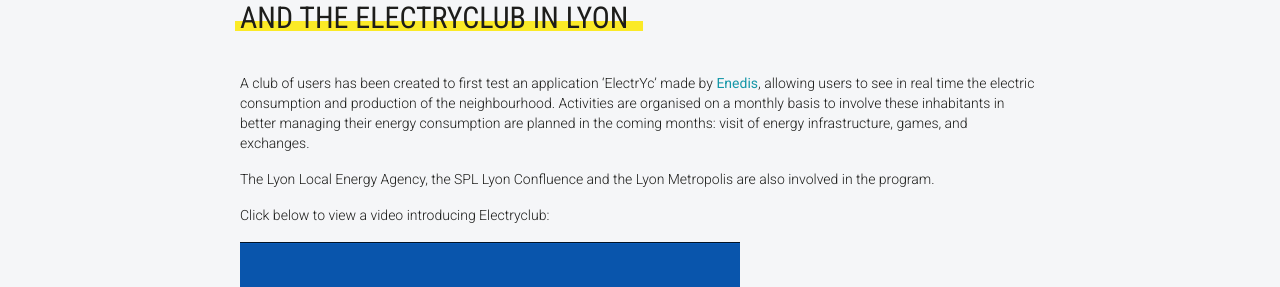
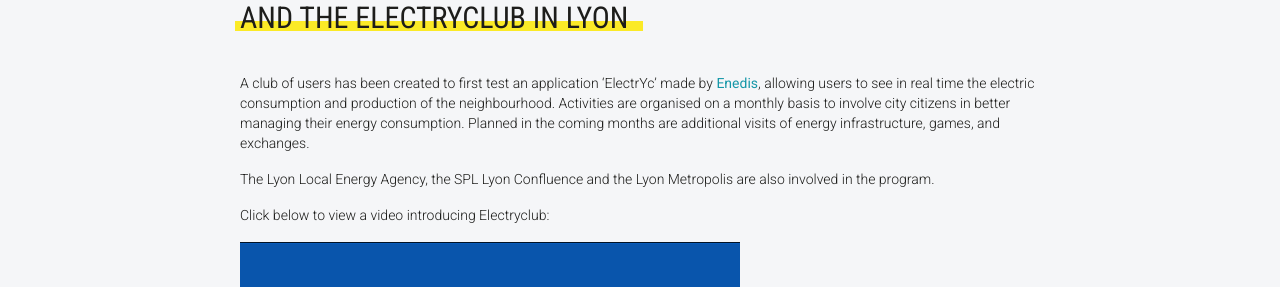
Before and after one commit to frontcraft/smarttogether, a Jekyll site: the page built from _news/2017-05-30-Citizen-Engagement-Electryclub-Lyon.md, in a window 1280 px wide and 900 px high, scrolled down 827 px. Shown: the part 363-650 px from the top of the window. Built offline with Jekyll 4.4.1, drawn with Linux system fonts in a browser that asks for light colours; nearby versions of some CDN libraries.

Commit message:
Update 2017-05-30-Citizen-Engagement-Electryclub-Lyon.md

```diff
--- a/_news/2017-05-30-Citizen-Engagement-Electryclub-Lyon.md
+++ b/_news/2017-05-30-Citizen-Engagement-Electryclub-Lyon.md
@@ -10,7 +10,7 @@ imageurl: images/news/Lyon Citizen Engagement 7.jpg
 <h2><span class="ornament-news">and the ElectRyclub in Lyon</span></h2>
 </div>
 
-A club of users has been created to first test an application ‘ElectrYc’ made by [Enedis](http://www.enedis.fr/){:target="_blank"}, allowing users to see in real time the electric consumption and production of the neighbourhood. Activities are organised on a monthly basis to involve these inhabitants in better managing their energy consumption are planned in the coming months: visit of energy infrastructure, games, and exchanges.
+A club of users has been created to first test an application ‘ElectrYc’ made by [Enedis](http://www.enedis.fr/){:target="_blank"}, allowing users to see in real time the electric consumption and production of the neighbourhood. Activities are organised on a monthly basis to involve city citizens in better managing their energy consumption. Planned in the coming months are additional visits of energy infrastructure, games, and exchanges.
 
 The Lyon Local Energy Agency, the SPL Lyon Confluence and the Lyon Metropolis are also involved in the program.
 
```
